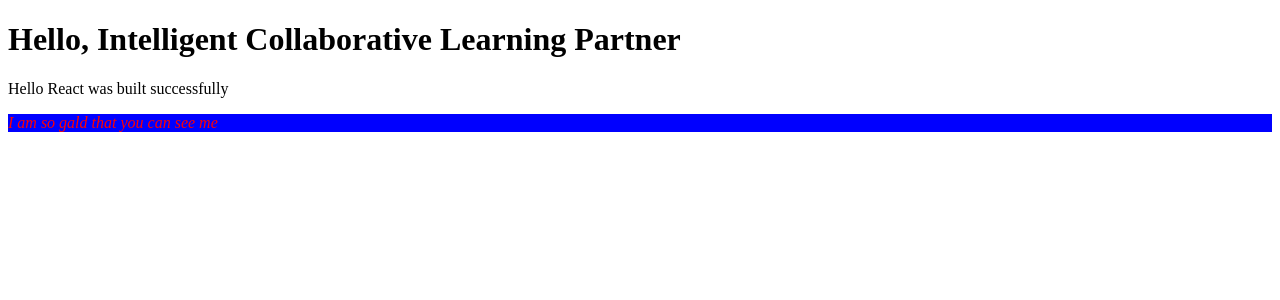
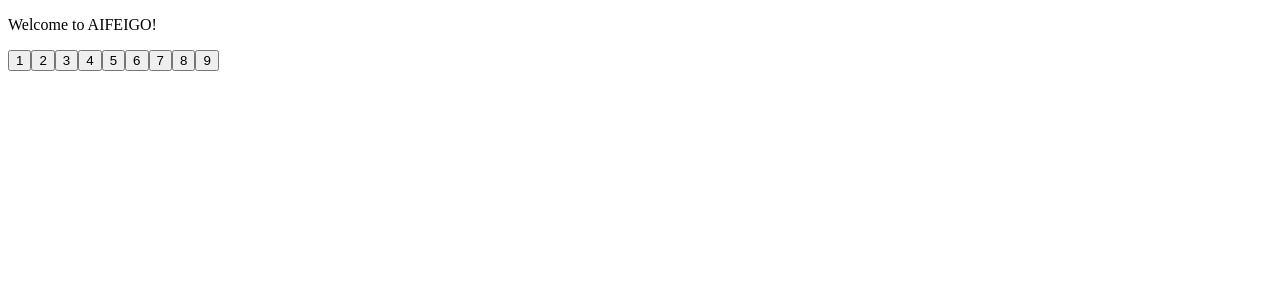
Before and after one commit to Jane0404/IntelliLP, a React app: page / in a window 1280 px wide. Shown: the top 300 px of the page. Built offline with nearby package versions, Linux system fonts and the light colour scheme.

Commit message:
Initialization Board

```diff
--- /dev/null
+++ b/src/components/Board.jsx
@@ -0,0 +1,24 @@
+import React from 'react'
+import './styles.css'
+import Square from './Square'
+
+export default class Board extends React.Component{
+    constructor(props){
+        super(props)
+        this.state={
+            squares_values: [1,2,3,4,5,6,7,8,9]
+        }
+    }
+    render(){
+        let squares = []
+        for(let i=0; i < 9; i++){
+            squares.push(<Square value={this.state.squares_values[i]}/>)
+        }
+
+        return(
+            <div className='board'>
+                {squares}
+            </div>
+        )
+    }
+}
--- a/src/components/Content.jsx
+++ /dev/null
@@ -1,15 +0,0 @@
-import React from 'react'
-import styles from './style.css'
-
-const divBlueStyle={
-    color:'blue'
-}
-
-export default class Content extends React.Component{
-    constructor(props){
-        super(props)
-    }
-    render(){
-        return <div className={styles.helloRed}><p>I am so gald that you can see me</p></div>
-    }
-}
--- /dev/null
+++ b/src/components/Game.jsx
@@ -0,0 +1,12 @@
+import React from 'react'
+import Board from './Board'
+import './styles.css'
+
+export default class Game extends React.Component{
+    render(){
+        return(<div>
+            <p>Welcome to AIFEIGO!</p>
+            <Board />
+        </div>)
+    }
+}
--- /dev/null
+++ b/src/components/Square.jsx
@@ -0,0 +1,12 @@
+import React from 'react'
+import './styles.css'
+
+export default class Square extends React.Component{
+    render(){
+        return(
+            <button className='square'>
+                {this.props.value}
+            </button>
+        )
+    }
+}
--- a/src/components/style.css
+++ /dev/null
@@ -1,8 +0,0 @@
-.helloRed{
-    color:red;
-    background-color: blue;
-    font-size:medium
-}
-p{
-    font-style: italic
-}
--- /dev/null
+++ b/src/components/styles.css
@@ -0,0 +1,16 @@
+.square{
+    background-color:white;
+    padding:0;
+    height: 50px;
+    width: 50px;
+    border: 1px solid black;
+    margin-top: -1px;
+}
+.square:focus{
+    outline:none
+}
+
+.board{
+    display: grid;
+    grid-template-columns: repeat(3, 49px);
+}
--- a/src/index.html
+++ b/src/index.html
@@ -6,7 +6,6 @@
     <link ref='shortcut icon' href='LP.ico' type='image/x-icon'>
 </head>
 <body>
-<h1>Hello, Intelligent Collaborative Learning Partner</h1>
 <div id='root'></div>
 </body>
 </html>
--- a/src/index.jsx
+++ b/src/index.jsx
@@ -1,19 +1,92 @@
 import React from 'react'
 import ReactDOM from 'react-dom'
-import Content from './components/Content'
+import Game from './components/Game'
 
-class Header extends React.Component{
-    constructor(props){
-        super(props)
-    }
-    render(){
-        return <div>Hello React was built successfully</div>
-    }
-}
+ReactDOM.render(<Game />, document.getElementById('root'))
 
-ReactDOM.render(
-<div>
-    <Header />
-    <Content />
-</div>, document.getElementById('root')
-)
+
+//import './index.css'
+
+// class Square extends React.Component{
+//     constructor(props){
+//         super(props)
+//         this.state={tag: null}
+//         this.displayXO = this.displayXO.bind(this)
+//     }
+
+//     displayXO(){
+//         if(this.props.player == 'X'){
+//             this.setState({tag: 'X'})
+//         }else{
+//             this.setState({tag:'O'})
+//         }
+//         this.props.changePlayer()
+//     }
+
+//     render(){
+//         return(
+//             <button className='square' onClick={this.displayXO}>
+//                 {this.state.tag}
+//             </button>
+//         )
+//     }
+// }
+
+// class Board extends React.Component{
+//     constructor(props){
+//         super(props)
+//         this.state={player: 'X'}
+//         this.changePlayer = this.changePlayer.bind(this)
+//     }
+//     changePlayer(){
+//         if(this.state.player == 'X'){
+//             this.setState({player: 'O'})
+//         }else{
+//             this.setState({player: 'X'})
+//         }
+//     }
+//     renderSquare(i){
+//         return <Square changePlayer={this.changePlayer} player={this.state.player} position={i}/>
+//     }
+
+//     render(){
+//         const status = 'Next player: X'
+//         return(
+//             <div>
+//                 <div className='status'>{status}</div>
+//                 <div className='board-row'>
+//                     {this.renderSquare(0)}
+//                     {this.renderSquare(1)}
+//                     {this.renderSquare(2)}
+//                 </div>
+//                 <div className='board-row'>
+//                     {this.renderSquare(3)}
+//                     {this.renderSquare(4)}
+//                     {this.renderSquare(5)}
+//                 </div>
+//                 <div className='board-row'>
+//                     {this.renderSquare(6)}
+//                     {this.renderSquare(7)}
+//                     {this.renderSquare(8)}
+//                 </div>
+//             </div>
+//         )
+//     }
+// }
+
+// class Game extends React.Component{
+//     render(){
+//         return(
+//             <div className='game'>
+//                 <div className='game-board'>
+//                     <Board />
+//                 </div>
+
+//                 <div className='game-info'>
+//                     <div>{/* status*/}</div>
+//                     <ol>{/*ToDO */}</ol>
+//                 </div>
+//             </div>
+//         )
+//     }
+// }
--- a/webpack.config.js
+++ b/webpack.config.js
@@ -23,8 +23,9 @@ module.exports = {
                     },
                     {
                         loader:'css-loader',
-                        options:{
-                            modules: true}
+                        // It is for using CSS modules, e.g., className = {Styles.pro}, when it is set true, the default mehtod className='pro' does not work
+                        // options:{
+                        //     modules: true}
                     }
                 ]
             },
```
